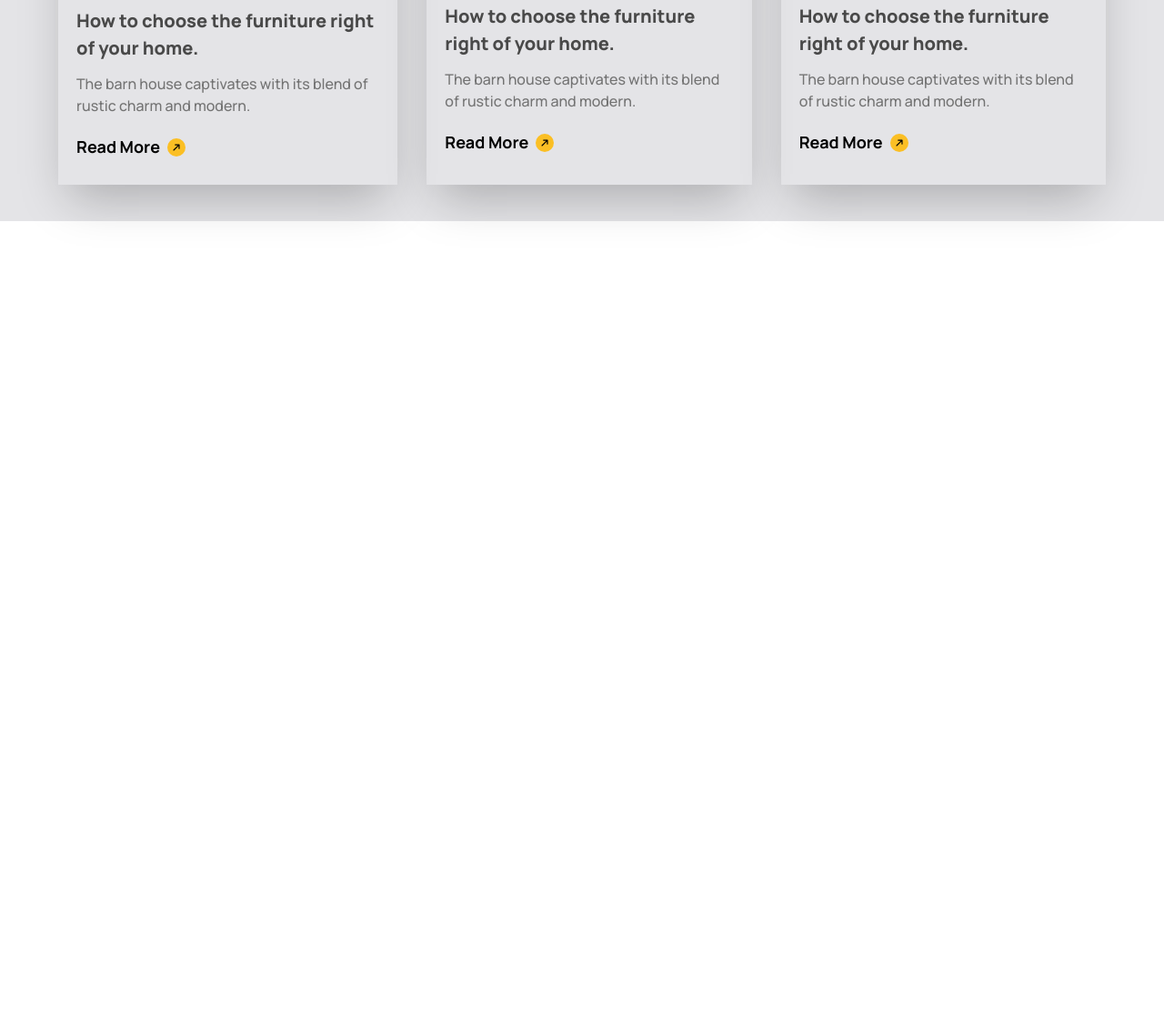
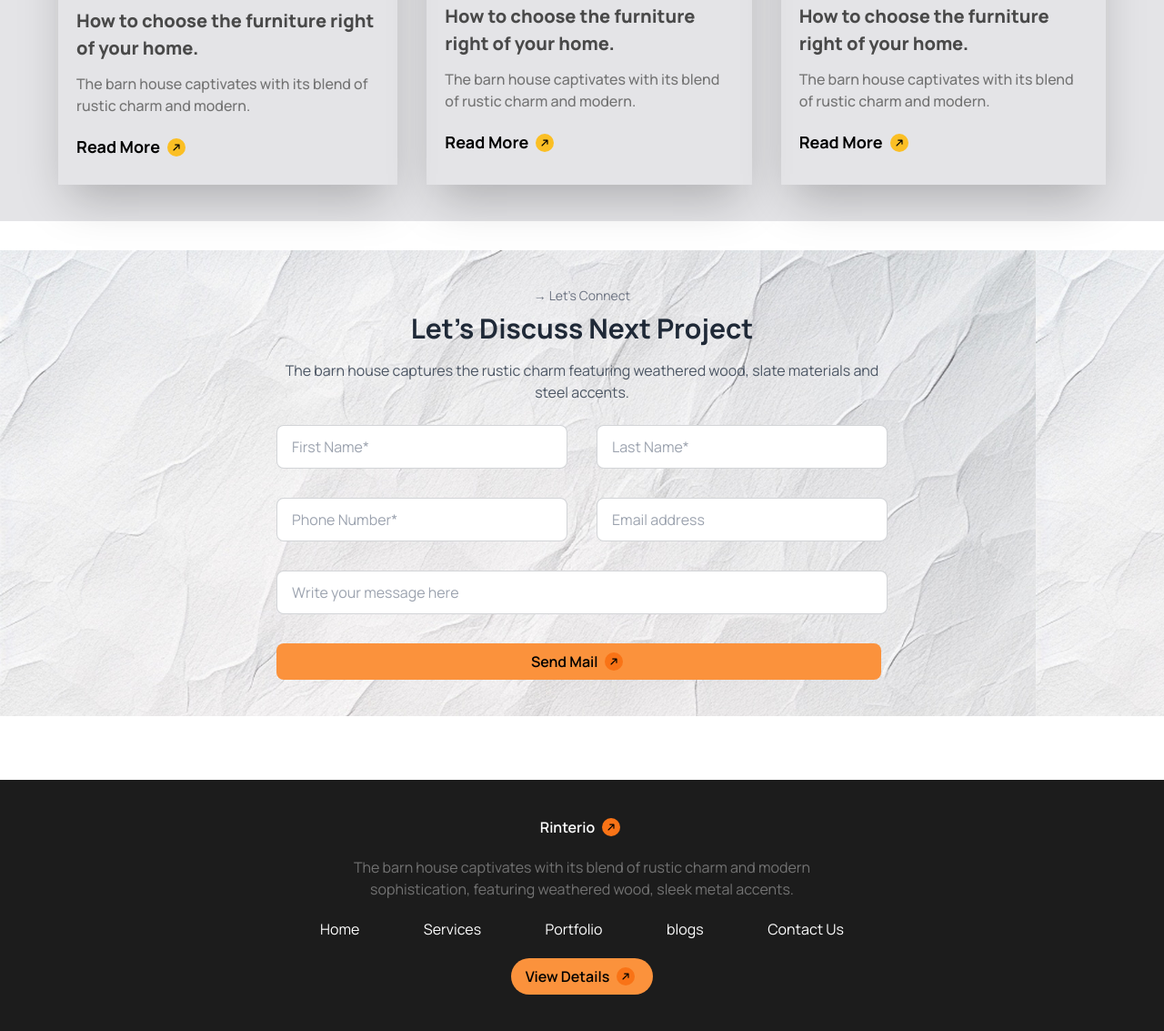
Before and after one commit to rafi9012/assigmment-3-website, a plain HTML site: page index.html in a window 1280 px wide. Shown: the part 3371-4504 px from the top of the page at 91% size. Before the commit the page ends 3684 px from the top, so only its background shows below. Drawn offline with nearby package versions, Linux system fonts and the light colour scheme.

Commit message:
complete footer all section and solve some issues

```diff
--- a/index.html
+++ b/index.html
@@ -328,7 +328,7 @@ modern sophistication, featuring weathered wood, sleek metal accents.</p>
                 </div>
           </section>
           <!-- fifth section -->
-           <section class="bg-zinc-200 lg:mb-[70px] mb-[32px] p-10">
+           <section class="bg-zinc-200 lg:mb-[7] mb-[32px] p-10">
             <!-- main bap -->
             <div class="max-w-6xl mx-auto space-y-5">
               <div class="space-y-5 justify-center items-center text-center max-w-2xl p-10 mx-auto">
@@ -415,10 +415,92 @@ modern sophistication, featuring weathered wood, sleek metal accents.</p>
             </div>
 
            </section>
+          </main>
 
-     </main>
      <!-- footer section -->
       <footer>
+        <div class=" bg-[url('/assets/bg.jpg')] p-6 md:p-10 lg:mb-[70px] mb-32px">
+  <!-- Right Side Contact Form -->
+  <div class="max-w-2xl mx-auto  justify-center text-center">
+    <p class="text-sm text-gray-500 mb-2">→ Let's Connect</p>
+    <h2 class="text-3xl font-bold mb-4">Let's Discuss Next Project</h2>
+    <p class="text-gray-600 mb-6">
+      The barn house captures the rustic charm featuring weathered wood, slate materials and steel accents.
+    </p>
+    </div>
+    <!--  -->
+    <!-- email mobile number section -->
+     <div class="grid lg:grid-cols-2 grid-cols-1 gap-8 max-w-2xl mx-auto">
+      <label class="input input-bordered flex items-center gap-2">
+  <input type="text" class="grow" placeholder="First Name*" />
+
+</label>
+<label class="input input-bordered flex items-center gap-2">
+  <input type="text" class="grow" placeholder="Last Name*" />
+</label>
+
+<label class="input input-bordered flex items-center gap-2">
+  <input type="text" class="grow" placeholder="Phone Number*" />
+</label>
+
+<label class="input input-bordered flex items-center gap-2">
+  <input type="" class="grow" placeholder="Email address" />
+</label>
+
+     </div>
+     <div class="max-w-2xl mx-auto py-8">
+      <label class="input input-bordered flex items-center gap-2">
+  <input type="text" class="w-full h-20  " placeholder="Write your message here" />
+</label>
+     </div>
+     <div class="flex max-w-2xl mx-auto">
+    <button class="flex  items-center justify-center gap-2 bg-orange-400 text-black lg:px-[280px] px-[120px] py-2 rounded-lg font-semibold ">Send Mail
+      <span> <div class="w-5 h-5   flex items-center justify-center rounded-full mr-1 bg-orange-500">
+     <svg class="-rotate-45 w-3 h-3 " xmlns="http://www.w3.org/2000/svg" viewBox="0 0 640 640"><!--!Font Awesome Free v7.0.0 by @fontawesome - https://fontawesome.com License - https://fontawesome.com/license/free Copyright 2025 Fonticons, Inc.--><path d="M566.6 342.6C579.1 330.1 579.1 309.8 566.6 297.3L406.6 137.3C394.1 124.8 373.8 124.8 361.3 137.3C348.8 149.8 348.8 170.1 361.3 182.6L466.7 288L96 288C78.3 288 64 302.3 64 320C64 337.7 78.3 352 96 352L466.7 352L361.3 457.4C348.8 469.9 348.8 490.2 361.3 502.7C373.8 515.2 394.1 515.2 406.6 502.7L566.6 342.7z"/></svg>
+    </div></span>
+
+    </button>
+
+   </div>
+
+
+</div>
+<!-- last footer -->
+    <div class="bg-[#1C1C1C] p-10 justify-center  ">
+      <div class="max-w-xl mx-auto items-center text-center space-y-5">
+        <div class="flex items-center justify-center">
+         <button class="flex  items-center justify-center gap-2  text-white  rounded-lg font-semibold ">Rinterio
+      <span> <div class="w-5 h-5   flex items-center justify-center rounded-full mr-1 bg-orange-500">
+     <svg class="-rotate-45 w-3 h-3 " xmlns="http://www.w3.org/2000/svg" viewBox="0 0 640 640"><!--!Font Awesome Free v7.0.0 by @fontawesome - https://fontawesome.com License - https://fontawesome.com/license/free Copyright 2025 Fonticons, Inc.--><path d="M566.6 342.6C579.1 330.1 579.1 309.8 566.6 297.3L406.6 137.3C394.1 124.8 373.8 124.8 361.3 137.3C348.8 149.8 348.8 170.1 361.3 182.6L466.7 288L96 288C78.3 288 64 302.3 64 320C64 337.7 78.3 352 96 352L466.7 352L361.3 457.4C348.8 469.9 348.8 490.2 361.3 502.7C373.8 515.2 394.1 515.2 406.6 502.7L566.6 342.7z"/></svg>
+    </div></span>
+    </button>
+    </div>
+    <div>
+    <p class="text-[#737373]">The barn house captivates with its blend of rustic charm and modern sophistication, featuring weathered wood, sleek metal accents.</p>
+    </div>
+
+
+
+      <div class="flex justify-between max-w-xl mx-auto text-white">
+        <p>Home</p>
+        <p>Services</p>
+        <p>Portfolio</p>
+        <p>blogs</p>
+        <p>Contact Us</p>
+      </div>
+      <div class="flex items-center justify-center">
+    <button class="flex items-center justify-center gap-2 bg-orange-400 text-black px-4 py-2 rounded-full font-semibold ">View Details
+      <span> <div class="w-5 h-5   flex items-center justify-center rounded-full mr-1 bg-orange-500">
+     <svg class="-rotate-45 w-3 h-3 " xmlns="http://www.w3.org/2000/svg" viewBox="0 0 640 640"><!--!Font Awesome Free v7.0.0 by @fontawesome - https://fontawesome.com License - https://fontawesome.com/license/free Copyright 2025 Fonticons, Inc.--><path d="M566.6 342.6C579.1 330.1 579.1 309.8 566.6 297.3L406.6 137.3C394.1 124.8 373.8 124.8 361.3 137.3C348.8 149.8 348.8 170.1 361.3 182.6L466.7 288L96 288C78.3 288 64 302.3 64 320C64 337.7 78.3 352 96 352L466.7 352L361.3 457.4C348.8 469.9 348.8 490.2 361.3 502.7C373.8 515.2 394.1 515.2 406.6 502.7L566.6 342.7z"/></svg>
+    </div></span>
+
+    </button>
+
+   </div>
+       </div>
+
+
+    </div>
 
       </footer>
 </body>
```
